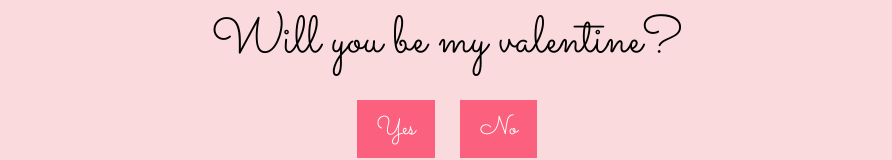
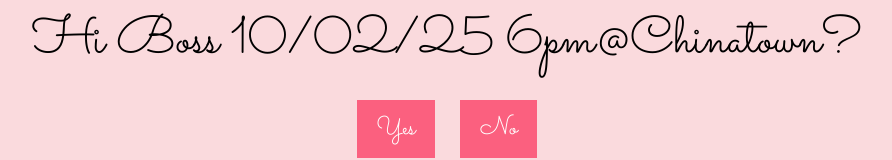
Before and after one commit to limlixuan04/first-date-question, a plain HTML site: page index.html in a window 1280 px wide. Shown: the part 471-631 px from the top of the page, without its empty margins (193-1085 px from the left). Drawn offline with Linux system fonts and the light colour scheme.

Commit message:
Update index.html

```diff
--- a/index.html
+++ b/index.html
@@ -3,7 +3,7 @@
 <head>
     <meta charset="UTF-8">
     <meta name="viewport" content="width=device-width, initial-scale=1.0">
-    <title>Will You Be My Valentine?</title>
+    <title>Hi Boss 10/02/25 6pm@Chinatown?</title>
     <link rel="stylesheet" href="https://fonts.googleapis.com/css2?family=Sacramento&display=swap">
     <link rel="stylesheet" href="style.css"> <!-- Link to external stylesheet -->
 </head>
@@ -11,7 +11,7 @@
     <div id="container">
         <div id="image-container"></div> <!-- Container for displaying images -->
         <div id="text-container">
-            <div id="question">Will you be my valentine?</div> <!-- Question -->
+            <div id="question">Hi Boss 10/02/25 6pm@Chinatown?</div> <!-- Question -->
             <div id="options">
                 <button id="yes-button" onclick="selectOption('yes')">Yes</button> <!-- Yes button -->
                 <button id="no-button" onclick="selectOption('no')">No</button> <!-- No button -->
```
